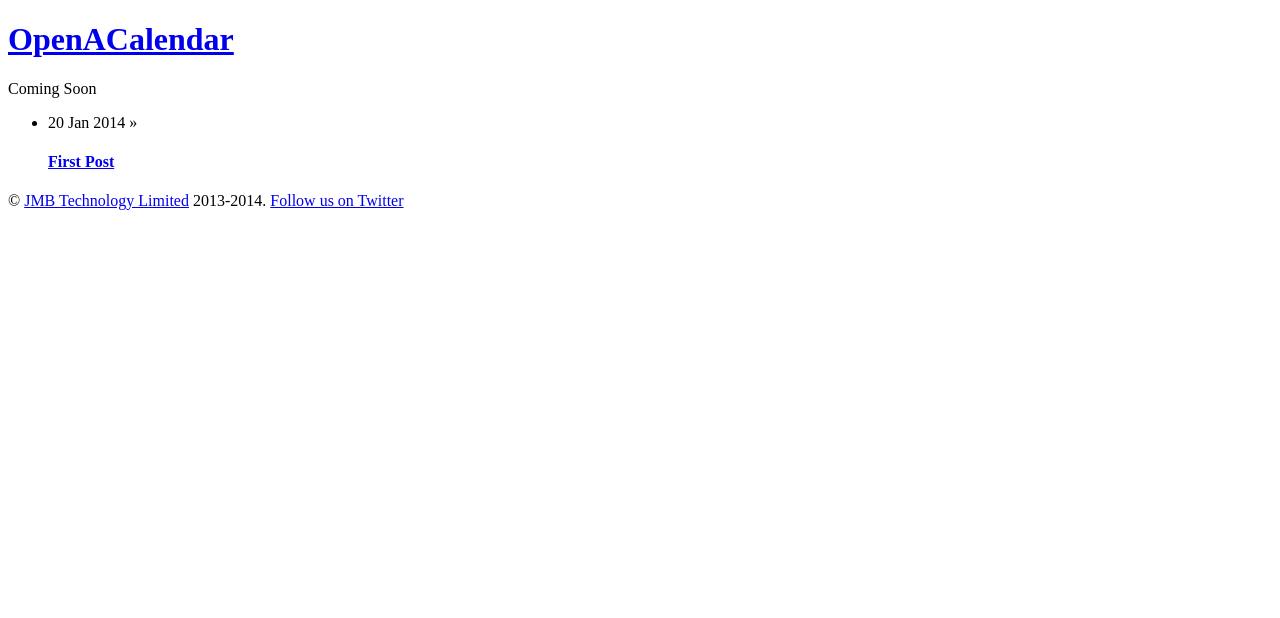
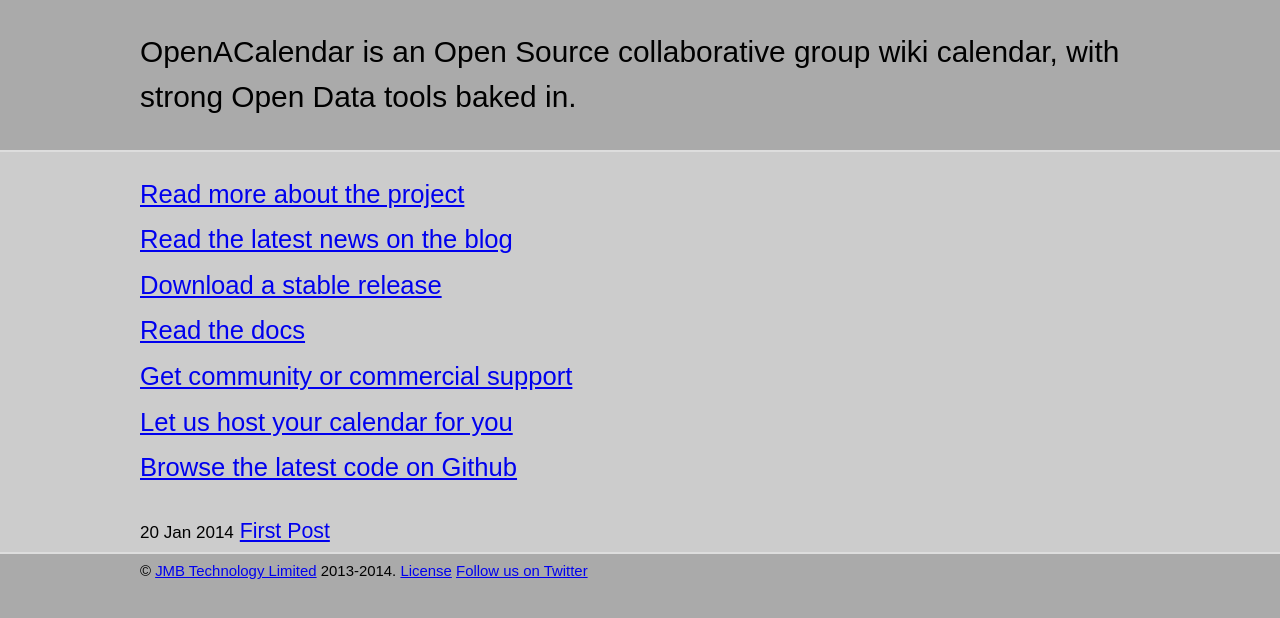
Before and after one commit to OpenACalendar/openacalendar.github.io, a Jekyll site: the page built from index.html, in a window 1280 px wide. Shown: the top 618 px of the page. Built offline with Jekyll 4.4.1, drawn with Linux system fonts in a browser that asks for light colours; Markdown is read by kramdown in place of the engine named in the settings.

Commit message:
Work on site structure

```diff
--- a/_layouts/default.html
+++ b/_layouts/default.html
@@ -2,6 +2,7 @@
 <html lang="en">
   <head>
     <meta charset="utf-8" />
+    <link href="{{ site.baseurl }}/static/css/reset.css" rel="stylesheet" />
     <link href="{{ site.baseurl }}/static/css/main.css" rel="stylesheet" />
     <title>OpenACalendar - {{ page.title }}</title>
 	<meta name="viewport" content="initial-scale=1">
@@ -9,18 +10,35 @@
 
   <body>
 
-    <div id="wrapper">
-      <div id="headerwrapper"><div id="header">
-          <h1><a href="{{ site.baseurl }}/">OpenACalendar</a></h1>
-      </div></div>
 
-      <div id="content">{{ content }}</div>
 
-    </div>
+	<div id="headerwrapper">
+		<div id="header">
+			<h1><a href="{{ site.baseurl }}">OpenACalendar</a></h1>
+			<ul class="menu">
+				<li><a href="{{ site.baseurl }}/about.html">About</a></li>
+				<li><a href="{{ site.baseurl }}/news.html">News</a></li>
+				<li><a href="{{ site.baseurl }}/download.html">Download/Hosted</a></li>
+				<li><a href="{{ site.baseurl }}/docs/index.html">Docs</a></li>
+				<li><a href="{{ site.baseurl }}/support.html">Support</a></li>
+			</ul>
+		</div>
+	</div>
 
-    <div id="footerwrapper"><div id="footer">
+
+	<div id="bodywrapper">
+		<div id="body">
+			{{ content }}
+		</div>
+	</div>
+
+
+	<div id="footerwrapper">
+		<div id="footer">
 			&copy; <a href="http://jmbtechnology.co.uk/">JMB Technology Limited</a> 2013-2014.
+			<a href="{{ site.baseurl }}/license.html">License</a>
 			<a href="https://twitter.com/openacalendar">Follow us on Twitter</a>
-	</div></div>
+		</div>
+	</div>
   </body>
 </html>
--- /dev/null
+++ b/_layouts/home.html
@@ -0,0 +1,53 @@
+<!DOCTYPE html>
+<html lang="en">
+  <head>
+    <meta charset="utf-8" />
+    <link href="{{ site.baseurl }}/static/css/reset.css" rel="stylesheet" />
+    <link href="{{ site.baseurl }}/static/css/main.css" rel="stylesheet" />
+    <title>OpenACalendar - {{ page.title }}</title>
+	<meta name="viewport" content="initial-scale=1">
+  </head>
+
+  <body>
+
+	<div id="headerbannerwrapper">
+		<div id="headerbanner">
+			<h1>OpenACalendar is an Open Source collaborative group wiki calendar, with strong Open Data tools baked in.</h1>
+		</div>
+	</div>
+
+
+	<div id="bodywrapper">
+		<div id="body">
+			{{ content }}
+			<ul class="homecontent">
+				<li><a href="about.html">Read more about the project</a></li>
+				<li><a href="news.html">Read the latest news on the blog</a></li>
+				<li><a href="download.html">Download a stable release</a></li>
+				<li><a href="docs/index.html">Read the docs</a></li>
+				<li><a href="support.html">Get community or commercial support</a></li>
+				<li><a href="http://ican.hasacalendar.co.uk">Let us host your calendar for you</a></li>
+				<li><a href="http://github.com/openacalendar">Browse the latest code on Github</a></li>
+			</ul>
+
+			<ul class="blogposts">
+				{% for post in site.posts limit:5 %}
+					<li><span class="date">{{ post.date | date_to_string }}</span> <a class="title" href="{{site.baseurl}}{{ post.url }}">{{ post.title }}</a></li>
+				{% endfor %}
+			</ul>
+
+
+		</div>
+	</div>
+
+
+	<div id="footerwrapper">
+		<div id="footer">
+			&copy; <a href="http://jmbtechnology.co.uk/">JMB Technology Limited</a> 2013-2014.
+			<a href="license.html">License</a>
+			<a href="https://twitter.com/openacalendar">Follow us on Twitter</a>
+		</div>
+	</div>
+
+  </body>
+</html>
--- a/index.html
+++ b/index.html
@@ -1,14 +1,4 @@
 ---
-layout: default
+layout: home
 title: Home
 ---
-
-<p>Coming Soon</p>
-
-<div id="home">
-  <ul id="blog" class="posts">
-    {% for post in site.posts limit:5 %}
-      <li><span>{{ post.date | date_to_string }}</span> &raquo; <a href="{{site.baseurl}}{{ post.url }}"><h4>{{ post.title }}</h4></a></li>
-    {% endfor %}
-  </ul>
-</div>
--- a/static/css/main.css
+++ b/static/css/main.css
@@ -0,0 +1,105 @@
+html {
+	background: #aaa;
+	font-size: 16pt;
+	font-family: arial, sans-serif;
+}
+
+#headerbannerwrapper {
+	background: #aaa;
+	border-bottom: #ddd 2px solid;
+}
+
+#headerbanner {
+	padding: 30px 10px;
+	max-width: 1000px;
+	margin: 0 auto;
+}
+
+#headerbanner h1 {
+	font-size: 1.4em;
+	line-height: 1.5;
+}
+
+
+#headerwrapper {
+	background: #aaa;
+	border-bottom: #ddd 2px solid;
+}
+
+#header {
+	padding: 10px;
+	max-width: 1000px;
+	margin: 0 auto;
+}
+
+#header h1 {
+	display: inline;
+	font-size: 1.3em;
+}
+
+#header ul.menu {
+	display: inline;
+}
+
+
+#header ul.menu li {
+	display: inline;
+	font-size: 1.1em;
+}
+
+#bodywrapper {
+	min-height: 300px;
+	background: #ccc;
+}
+
+#body {
+	padding: 10px;
+	max-width: 1000px;
+	margin: 0 auto;
+}
+
+h2 {
+	font-size: 1.1em;
+	font-weight: bold;
+	padding: 10px 0 5px 0;
+}
+
+p {
+	padding: 5px 0 5px 0;
+}
+
+ul.docslist li {
+}
+
+ul.blogposts .date {
+	font-size: 0.8em;
+}
+
+ul.homecontent {
+	padding: 10px 0 30px 0;
+}
+
+ul.homecontent li {
+	padding: 10px 0;
+	font-size: 1.2em;
+}
+
+.postdetails {
+	font-size: 0.8em;
+}
+
+.postbody {
+	padding: 20px 0 20px 0;
+}
+
+#footerwrapper {
+	background: #aaa;
+	border-top: #ddd 2px solid;
+}
+
+#footer {
+	padding: 10px;
+	max-width: 1000px;
+	margin: 0 auto;
+	font-size: 0.7em;
+}
--- /dev/null
+++ b/static/css/reset.css
@@ -0,0 +1,48 @@
+/* http://meyerweb.com/eric/tools/css/reset/
+   v2.0 | 20110126
+   License: none (public domain)
+*/
+
+html, body, div, span, applet, object, iframe,
+h1, h2, h3, h4, h5, h6, p, blockquote, pre,
+a, abbr, acronym, address, big, cite, code,
+del, dfn, em, img, ins, kbd, q, s, samp,
+small, strike, strong, sub, sup, tt, var,
+b, u, i, center,
+dl, dt, dd, ol, ul, li,
+fieldset, form, label, legend,
+table, caption, tbody, tfoot, thead, tr, th, td,
+article, aside, canvas, details, embed,
+figure, figcaption, footer, header, hgroup,
+menu, nav, output, ruby, section, summary,
+time, mark, audio, video {
+	margin: 0;
+	padding: 0;
+	border: 0;
+	font-size: 100%;
+	font: inherit;
+	vertical-align: baseline;
+}
+/* HTML5 display-role reset for older browsers */
+article, aside, details, figcaption, figure,
+footer, header, hgroup, menu, nav, section {
+	display: block;
+}
+body {
+	line-height: 1;
+}
+ol, ul {
+	list-style: none;
+}
+blockquote, q {
+	quotes: none;
+}
+blockquote:before, blockquote:after,
+q:before, q:after {
+	content: '';
+	content: none;
+}
+table {
+	border-collapse: collapse;
+	border-spacing: 0;
+}
```
Also changed, not shown: _layouts/post.html (+6 -9 lines), about.html (added, +13 -0 lines), docs/index.html (added, +10 -0 lines), docs/install.html (added, +13 -0 lines), download.html (added, +17 -0 lines), license.html (added, +15 -0 lines), news.html (added, +12 -0 lines), support.html (added, +23 -0 lines).
